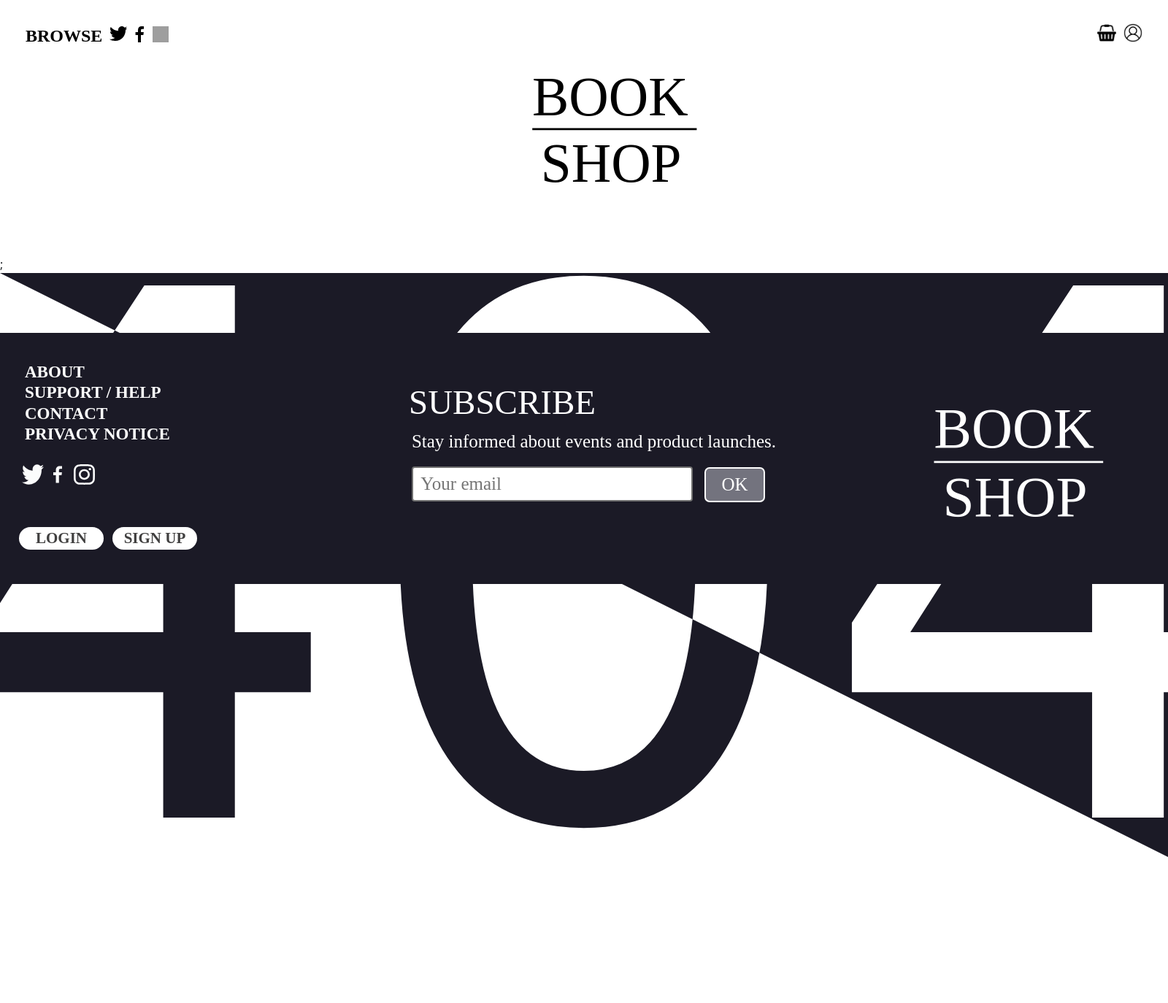
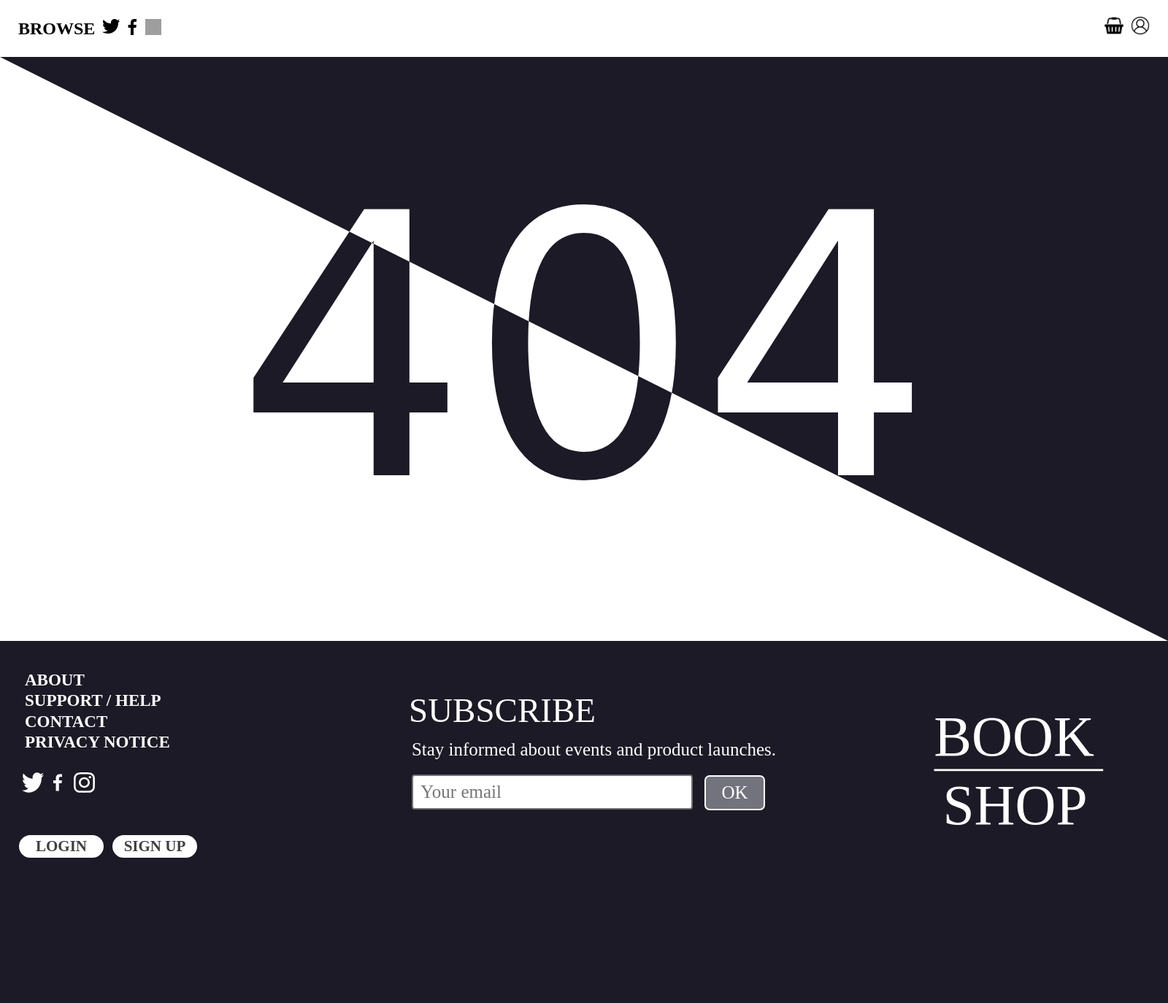
Before and after one commit to Omelliana/Batua_Project, an ASP.NET Core app: page /Error/1 in a window 1600 px wide; the page is wider, and only the part inside the window is pictured. Shown: that part at 73% size. After the commit the page ends 1175 px from the top of that part, so only its background shows below. Run offline with ASP.NET Core 8, Linux system fonts and the light colour scheme; grey boxes are pictures that could not be loaded.

Commit message:
aasasasd

```diff
--- a/WebApplication2/Data/DbObjects.cs
+++ b/WebApplication2/Data/DbObjects.cs
@@ -27,7 +27,7 @@ namespace batuaShop.Data
                         name = "it",
                         longDesc = "Страшная книга про клоуна",
                         shortDesc = "Книга про клоуна",
-                        img = "/img/It_(2017)_poster.jpg",
+                        img = "/img/IT.jpg",
                         price = 100,
                         favourite = false,
                         Category = Categories["horror"]
--- a/WebApplication2/Views/Error/Index.cshtml
+++ b/WebApplication2/Views/Error/Index.cshtml
@@ -4,13 +4,13 @@
     <title>404</title>
 </head>
 <body>
-    @Html.Partial("ShowTopDefault");
+@Html.Partial("ShowTopDefaultWithoutLogo")
 <header>
     <div>
-            <h2 style="font-size:1000px">404</h2>
+        <h2 class="error404">404</h2>
     </div>
     <div class="foreground">
-            <h2 style="font-size:1000px">404</h2>
+        <h2 class="error404">404</h2>
     </div>
 </header>
 </body>
--- a/WebApplication2/Views/Shared/AllBooks.cshtml
+++ b/WebApplication2/Views/Shared/AllBooks.cshtml
@@ -6,7 +6,7 @@
     <div class="book_desc">
         <p class="book_name">@Model.name<br><br>@Model.shortDesc</p>
 
-        <p class="book_price">@Model.price .rub </p>
+        <p class="book_price">@Model.price ₽ </p>
     </div>
     <p><a asp-controller="ShopCart" asp-action="AddToCart" asp-route-id="@Model.id">
            <button class="cart-buttons">
--- a/WebApplication2/Views/Shared/_Layout.cshtml
+++ b/WebApplication2/Views/Shared/_Layout.cshtml
@@ -20,7 +20,7 @@
     <div >
         @RenderBody()
     </div>
-    <footer id="footer">
+    <div id="footer">
         <div id="social_icons">
             <svg class="twitter" viewBox="0 0.822 30.789 28">
                 <a href="#twitter">
@@ -78,7 +78,7 @@
         <div id="Footer_Logo">
             <img src="~/img/logo.svg" alt="logo_text">
         </div>
-    </footer>
+    </div>
     <script src="~/js/bootstrap.min.js"></script>
 </body>
 </html>
--- a/WebApplication2/wwwroot/css/Footer.css
+++ b/WebApplication2/wwwroot/css/Footer.css
@@ -1,5 +1,5 @@
 #footer {
-  position: absolute;
+  position: relative;
   left: 0;
   bottom: 0;
   width: 100%;
--- a/WebApplication2/wwwroot/css/error_page.css
+++ b/WebApplication2/wwwroot/css/error_page.css
@@ -29,7 +29,8 @@ header > div {
     font-size: 100px;
 }
 
-h2 {
+.error404 {
+    font-size: 500px;
     position: absolute;
     top: 50%;
     left: 50%;
```
Lines whose indentation alone changed are shown as unchanged.
